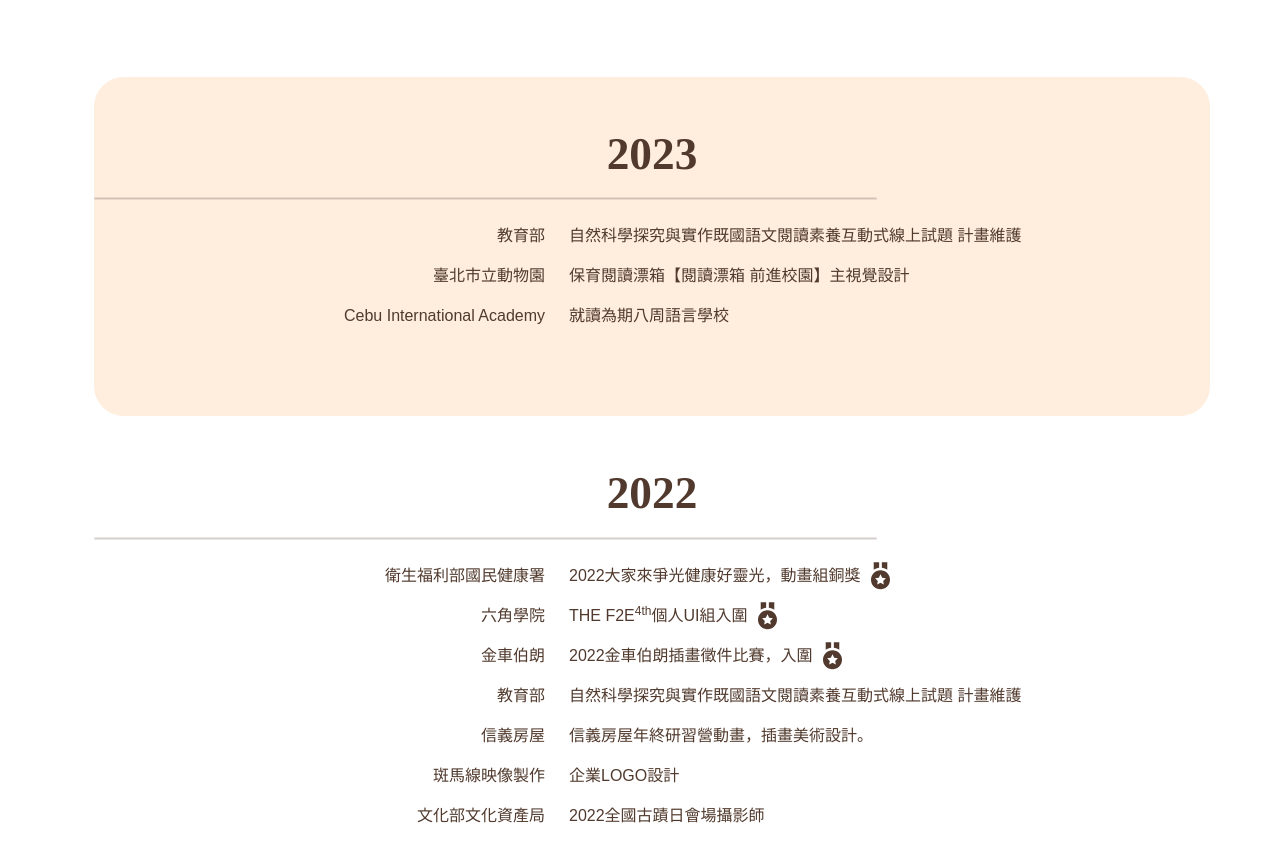
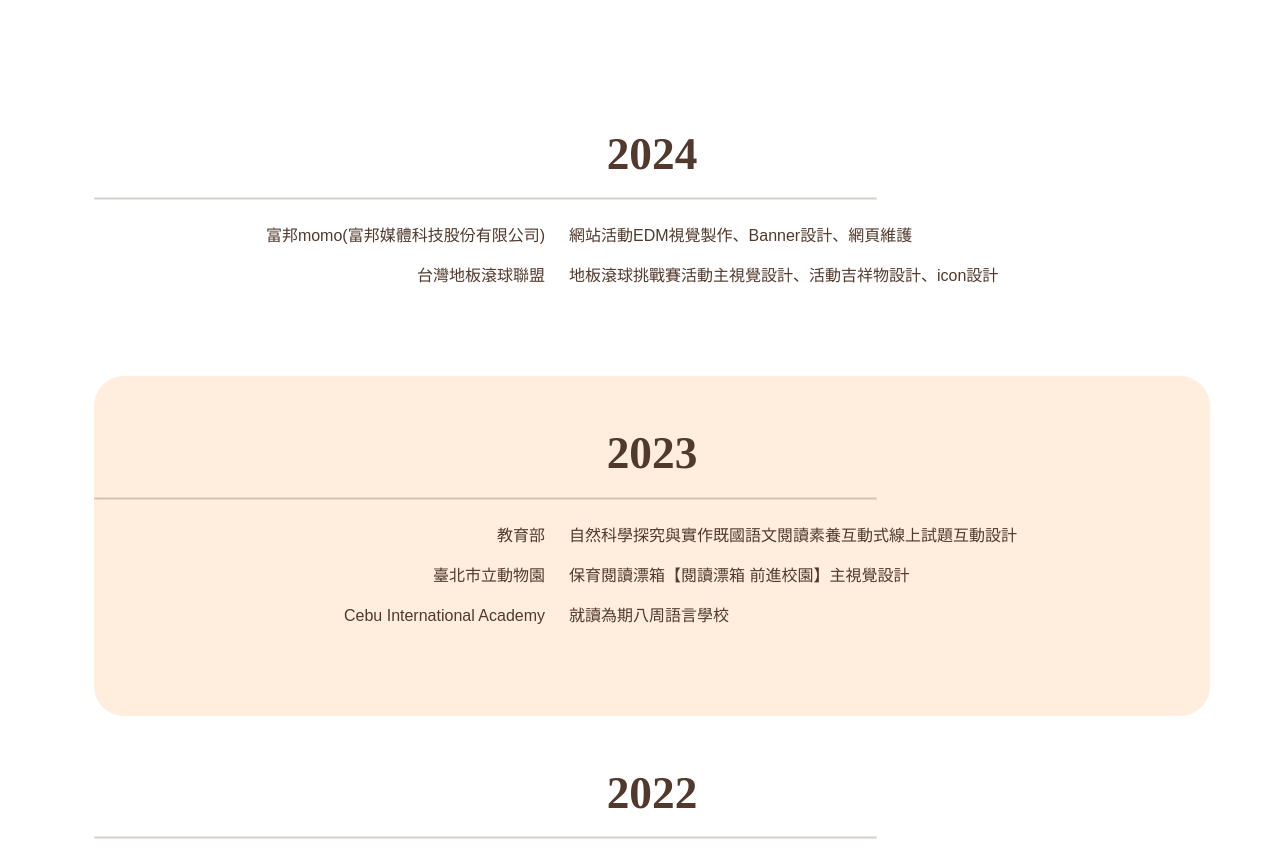
Before and after one commit to noarzxcvbnm/PersonalWebsite, a plain HTML site: page index.html in a window 1280 px wide. Shown: the part 3965-4817 px from the top of the page. Drawn offline with nearby package versions, Linux system fonts and the light colour scheme; files whose address does not match are found by name.

Commit message:
Add files via upload
test-2025pofolio

```diff
--- a/index.html
+++ b/index.html
@@ -169,6 +169,21 @@
                     <div class="container text-align-center">
                         <h3 id="experience">Experience</h3>
 
+                        <div data-aos="fade-right" class="experience">
+                            <h4>2024</h4>
+                            <hr>
+                            <div class="row">
+                                <div class="col-5 text-right">
+                                    富邦momo(富邦媒體科技股份有限公司)<br>
+                                    台灣地板滾球聯盟<br>
+                                </div>
+                                <div class="col">
+                                    網站活動EDM視覺製作、Banner設計、網頁維護<br>
+                                    地板滾球挑戰賽活動主視覺設計、活動吉祥物設計、icon設計
+                                    </div>
+                                </div>
+                        </div>
+
                         <div data-aos="fade-right" class="experience bg-color">
                             <h4>2023</h4>
                             <hr>
@@ -179,7 +194,7 @@
                                     Cebu International Academy
                                 </div>
                                 <div class="col">
-                                    自然科學探究與實作既國語文閱讀素養互動式線上試題 計畫維護<br>
+                                    自然科學探究與實作既國語文閱讀素養互動式線上試題互動設計<br>
                                     保育閱讀漂箱【閱讀漂箱 前進校園】主視覺設計<br>
                                     就讀為期八周語言學校
                                     </div>
```
